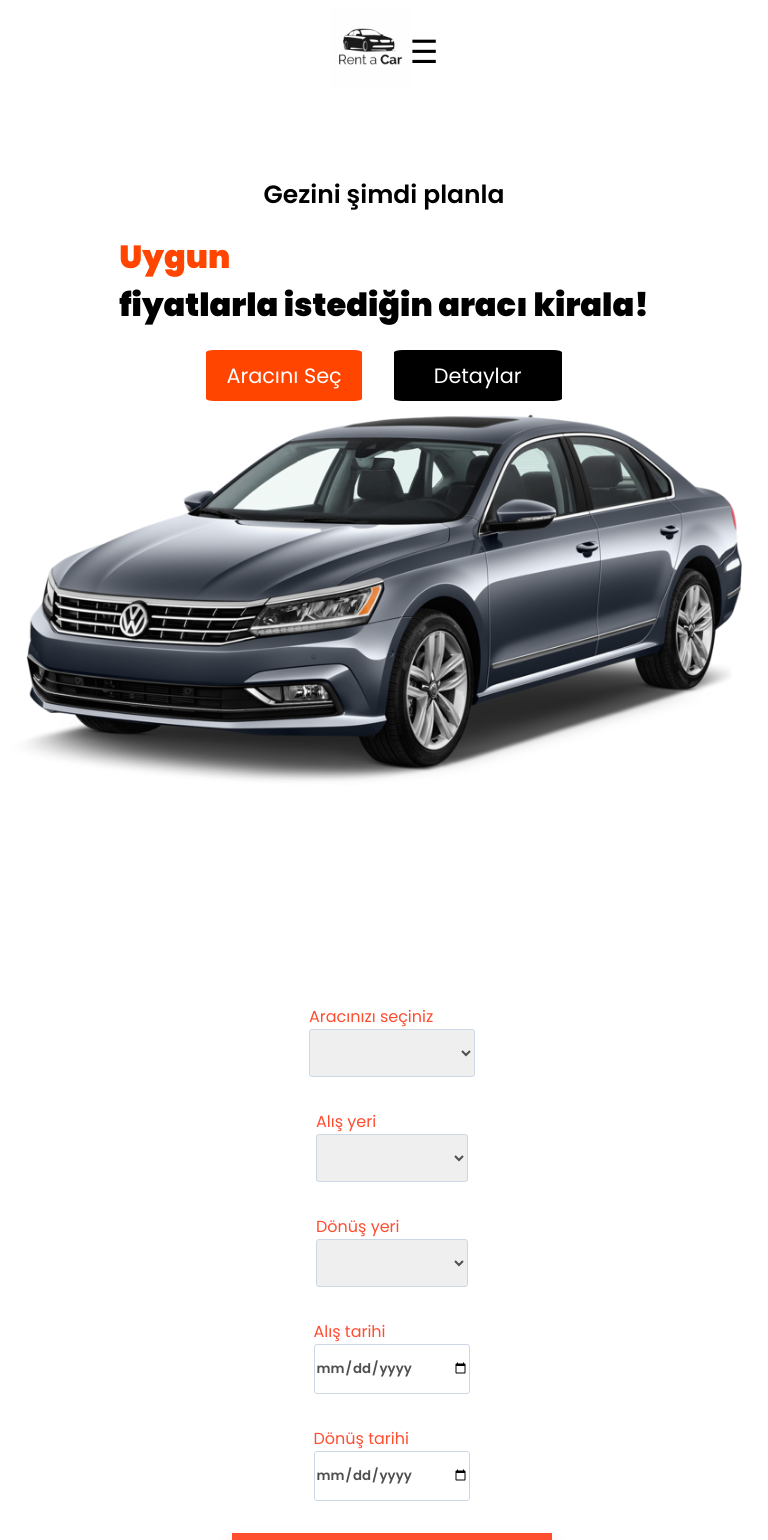
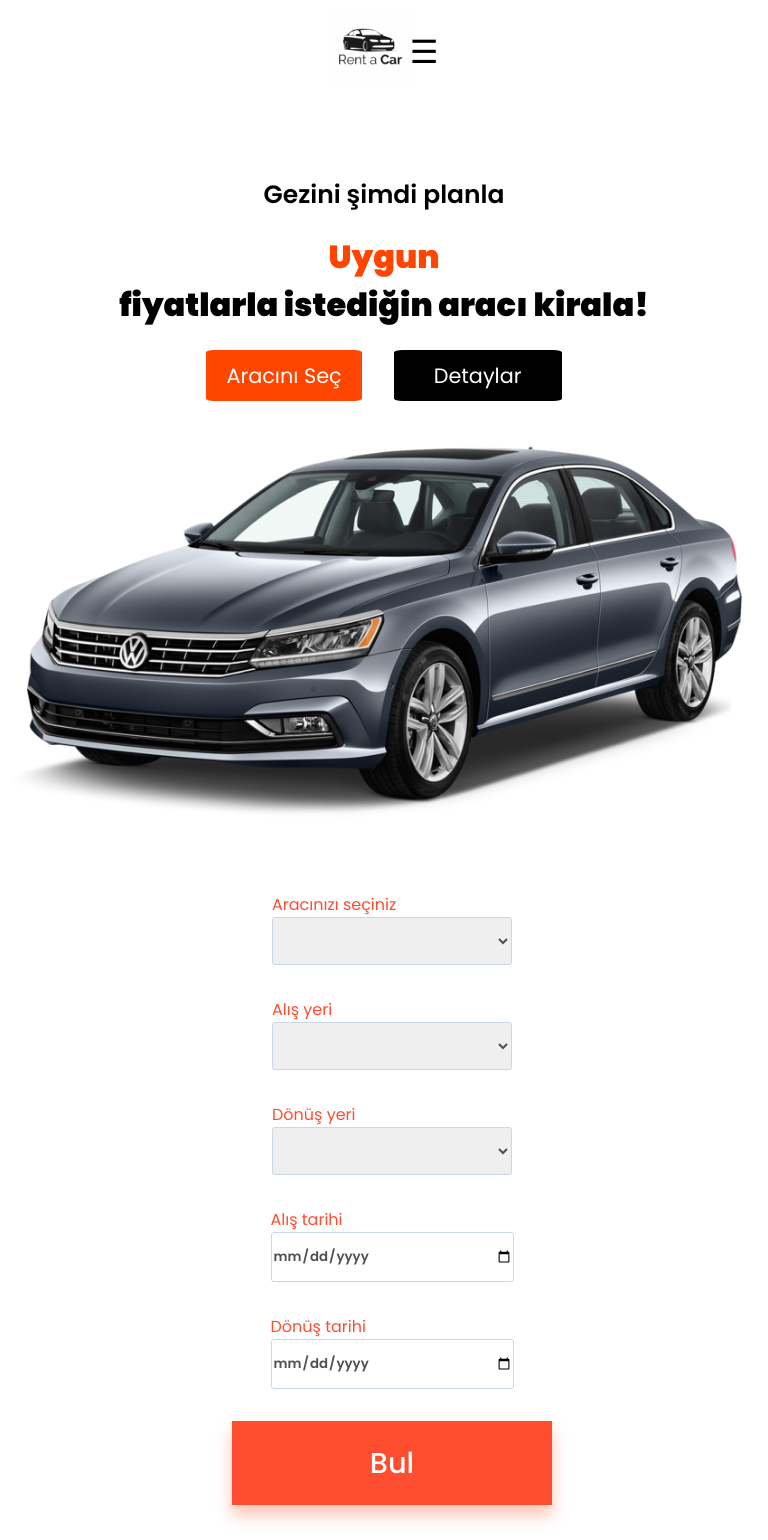
Before and after one commit to emirhancopoglu/RentACar, a React (Create React App) app: page /home in a window 768 px wide. Shown: the top 1540 px of the page. Built offline with nearby package versions, Linux system fonts and the light colour scheme.

Commit message:
responsive and build updated

```diff
--- a/public/index.html
+++ b/public/index.html
@@ -1,5 +1,5 @@
 <!DOCTYPE html>
-<html lang="en">
+<html lang="tr">
   <head>
     <meta charset="utf-8" />
     <link rel="icon" href="%PUBLIC_URL%/favicon.png" />
--- a/src/Styles/HeroStyle.css
+++ b/src/Styles/HeroStyle.css
@@ -62,11 +62,13 @@
   }
   .herocar {
     width: 100%;
+    margin-top: 2rem;
   }
   .herotext h1 {
     display: flex;
     flex-direction: column;
     width: 100%;
+    text-align: center;
   }
 }
 
@@ -77,10 +79,12 @@
   }
   .herocar {
     width: 100%;
+    margin-top: 2rem;
   }
   .herotext h1 {
     display: flex;
     flex-direction: column;
     width: 100%;
+    text-align: center;
   }
 }
--- a/src/Styles/RentCarForm.css
+++ b/src/Styles/RentCarForm.css
@@ -7,7 +7,6 @@
   align-items: center;
   height: auto;
   padding: 4rem 4.5rem 5rem 5.5rem;
-  margin-top: 9rem;
 }
 
 .formdiv {
@@ -78,23 +77,7 @@ input {
   box-shadow: 0 10px 15px rgba(255, 83, 48, 0.55);
   transition: all 0.4s;
 }
-/*
-@media (max-width: 768px) {
-  .formcontainer {
-    display: flex;
-    flex-direction: column;
-    align-items: center;
-    width: 100%;
-  }
-  .formdiv {
-    display: flex;
-    flex-direction: column;
-    align-items: center;
-  }
-  .sendbutton {
-  }
-}
-*/
+
 @media (max-width: 768px) and (min-width: 320px) {
   .formdiv {
     display: flex;
@@ -108,7 +91,31 @@ input {
     width: 100%;
   }
   .formdiv input {
-    width: 9.62rem;
+    width: 15rem;
+  }
+  .selectcar select {
+    width: 15rem;
+    height: 3rem;
+    color: #504f4f;
+    font-weight: 600;
+    border: 1px solid #ccd7e6;
+    border-radius: 3px;
+  }
+  .selectcity select {
+    width: 15rem;
+    height: 3rem;
+    color: #504f4f;
+    font-weight: 600;
+    border: 1px solid #ccd7e6;
+    border-radius: 3px;
+  }
+  .selectcityback select {
+    width: 15rem;
+    height: 3rem;
+    color: #504f4f;
+    font-weight: 600;
+    border: 1px solid #ccd7e6;
+    border-radius: 3px;
   }
 }
 @media (max-width: 1024px) and (min-width: 768px) {
@@ -130,6 +137,30 @@ input {
     justify-content: center;
   }
   .formdiv input {
-    width: 9.62rem;
+    width: 15rem;
+  }
+  .selectcar select {
+    width: 15rem;
+    height: 3rem;
+    color: #504f4f;
+    font-weight: 600;
+    border: 1px solid #ccd7e6;
+    border-radius: 3px;
+  }
+  .selectcity select {
+    width: 15rem;
+    height: 3rem;
+    color: #504f4f;
+    font-weight: 600;
+    border: 1px solid #ccd7e6;
+    border-radius: 3px;
+  }
+  .selectcityback select {
+    width: 15rem;
+    height: 3rem;
+    color: #504f4f;
+    font-weight: 600;
+    border: 1px solid #ccd7e6;
+    border-radius: 3px;
   }
 }
```
Also changed, not shown: 6 other files (tests, documents, lock files or other folders).
